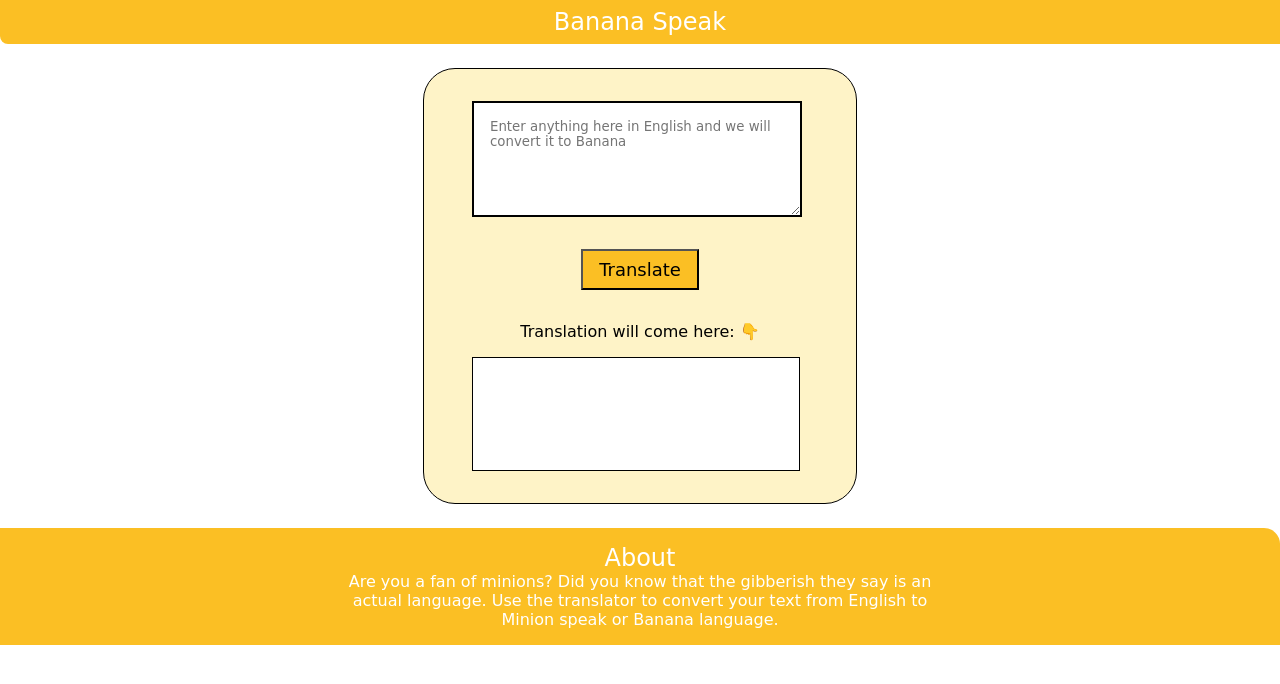
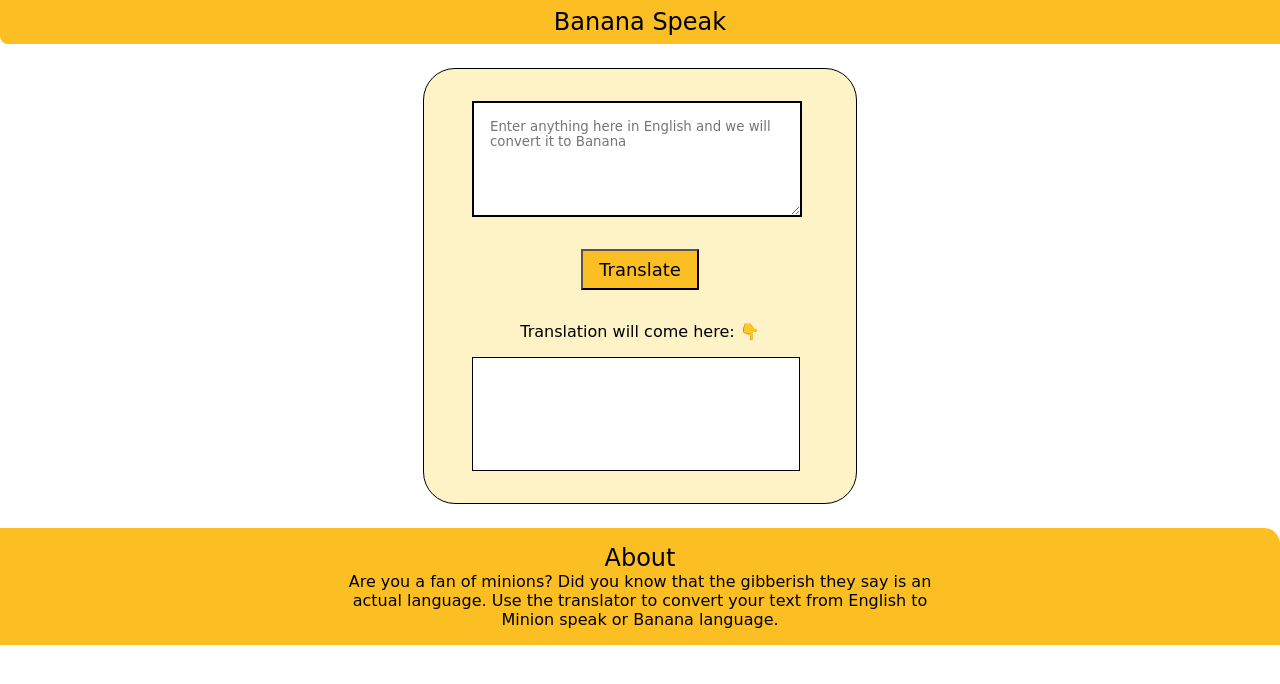
Before and after one commit to RaghaniMadhu/markSix-minions-speak-App, a plain HTML site: page index.html in a window 1280 px wide. Drawn offline with Linux system fonts and the light colour scheme; a web font is replaced by a local one.

Commit message:
Updated Color

```diff
--- a/styles.css
+++ b/styles.css
@@ -29,7 +29,7 @@ body {
 
 .header{
     background-color: var(--primary-color);
-    color: var(--white-color);
+    color: var(--black-color);
     padding: 0.5rem 1rem;
     border-bottom-left-radius: 0.5rem;
     text-align: center;
@@ -90,9 +90,9 @@ button {
 
 .footer{
     background-color: var(--primary-color);
+    color: var(--black-color);
     padding: 1rem 0.5rem;
     text-align: center;
-    color: var(--white-color);
     border-top-right-radius: 1rem;
 }
 
```
